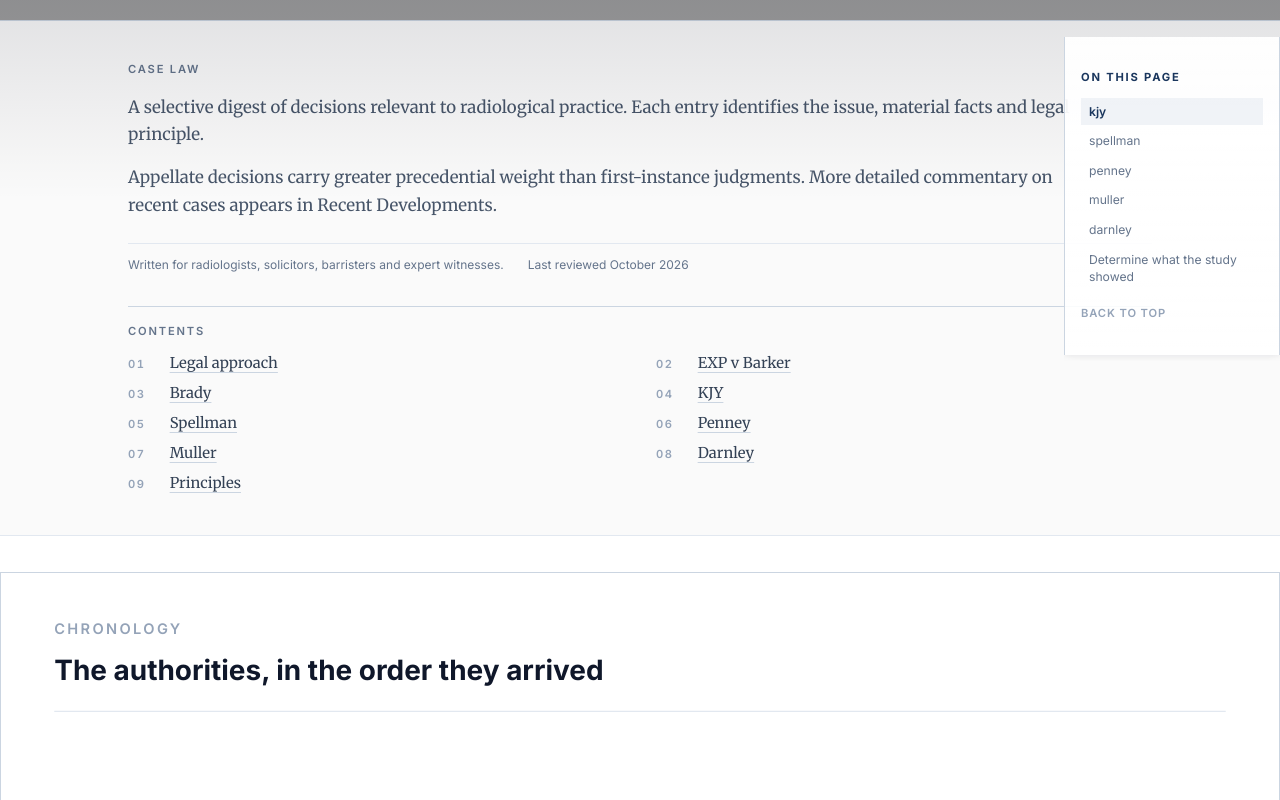
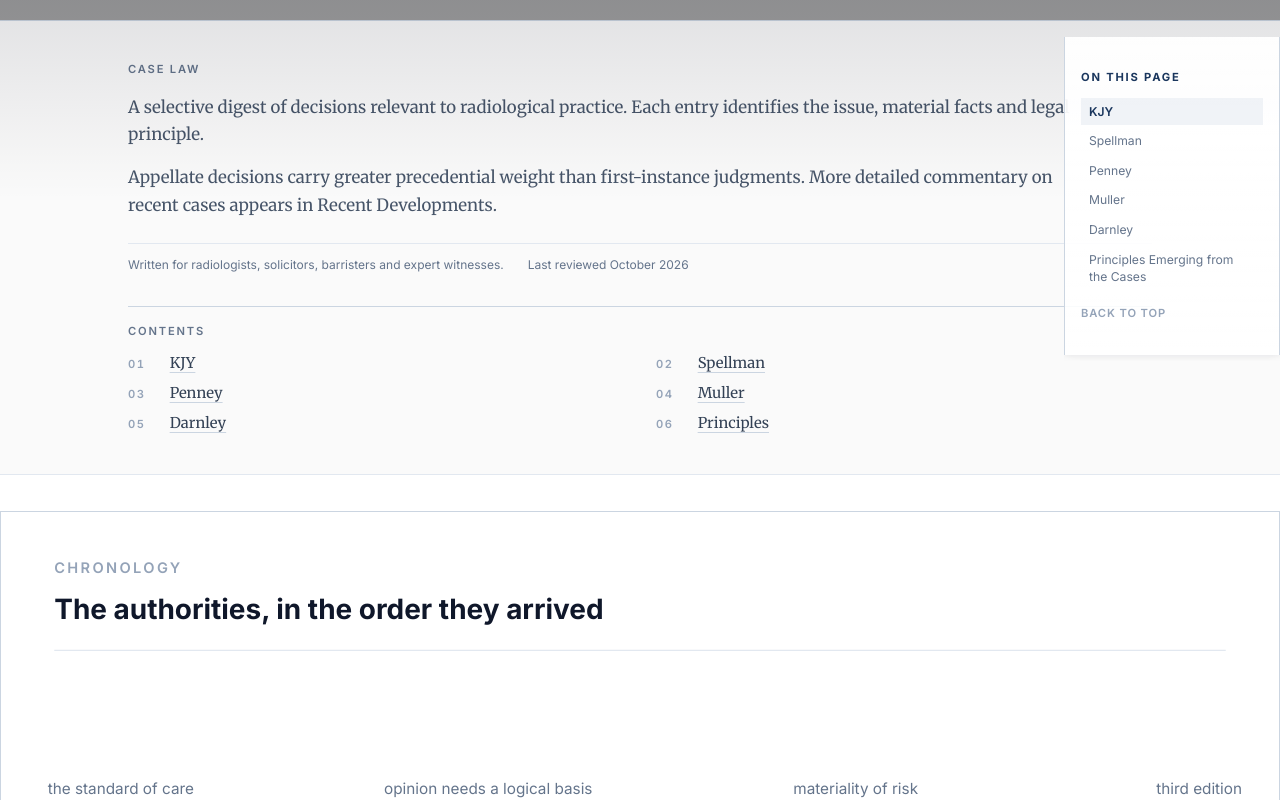
Before and after one commit to Jelshaker/medicolegal2026, an Astro site: page /radiology-legal-cases in a window 1280 px wide. Shown: the part 600-1400 px from the top of the page. Built offline with nearby package versions, Linux system fonts and the light colour scheme; Astro itself is replaced by a stand-in of ours; no server answers; grey boxes are pictures that could not be loaded.

Commit message:
Refactor case law content by removing outdated links and adding titles for improved clarity and organization

```diff
--- a/src/pages/radiology-legal-cases.astro
+++ b/src/pages/radiology-legal-cases.astro
@@ -27,9 +27,6 @@
             'Appellate decisions carry greater precedential weight than first-instance judgments. More detailed commentary on recent cases appears in Recent Developments.'
         ]}
         contents={[
-            { href: '#approach', label: 'Legal approach' },
-            { href: '#exp-barker', label: 'EXP v Barker' },
-            { href: '#brady', label: 'Brady' },
             { href: '#kjy', label: 'KJY' },
             { href: '#spellman', label: 'Spellman' },
             { href: '#penney', label: 'Penney' },
@@ -78,6 +75,7 @@
                 index="03"
                 eyebrow="Incidental abnormality"
 
+                title="KJY"
                 citation="[2023] EWHC 2719 (KB)"
             >
                 <p class="para-sm">
@@ -129,6 +127,7 @@
                 index="04"
                 eyebrow="MRI interpretation"
 
+                title="Spellman"
                 citation="[2024] EWHC 2011 (KB)"
             >
                 <p class="para-sm">
@@ -180,6 +179,7 @@
                 index="05"
                 eyebrow="Diagnostic screening"
 
+                title="Penney"
                 citation="[2000] Lloyd's Rep Med 41 (CA)"
             >
                 <p class="para-sm">
@@ -218,6 +218,7 @@
                 index="06"
                 eyebrow="Diagnostic interpretation"
 
+                title="Muller"
                 citation="[2017] EWHC 128 (QB), [2017] QB 987"
             >
                 <p class="para-sm">
@@ -260,6 +261,7 @@
                 index="07"
                 eyebrow="Imaging pathway"
 
+                title="Darnley"
                 citation="[2018] UKSC 50"
             >
                 <p class="para-sm">
@@ -297,6 +299,7 @@
                 id="themes"
                 index="08"
                 eyebrow="Synthesis"
+                title="Principles Emerging from the Cases"
 
             >
                 <div class="entry-list mt-0">
```
